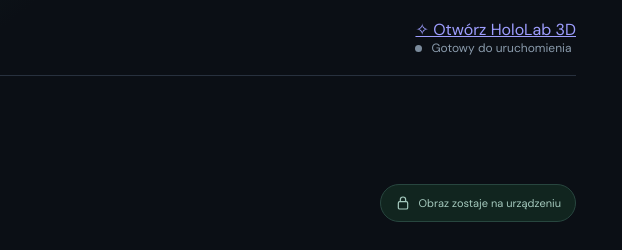
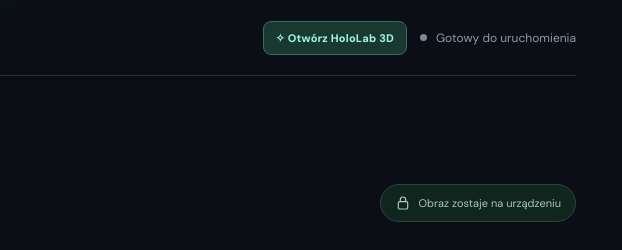
Before and after one commit to michalczaplinski5/pose-tracker, a plain HTML site: page index.html in a window 1280 px wide. Shown: the top 250 px of the page, 658-1280 px from the left. Drawn offline with Linux system fonts and the light colour scheme; no server answers.

Commit message:
Style HoloLab launch link without changing V4 interface

```diff
--- a/styles.css
+++ b/styles.css
@@ -198,3 +198,9 @@ output{color:var(--teal);font-size:11px;font-weight:700;margin-left:4px}
   .gesture-guide{gap:5px}.gesture-guide span{font-size:9px;padding:6px 8px}
   .calibration-overlay p{font-size:11px}
 }
+
+/* HoloLab shortcut — isolated from V4 interactions */
+.header-controls{display:flex;gap:13px;align-items:center}
+.holo-link{color:#9ff4de;background:#19382f;border:1px solid #386c5c;border-radius:8px;padding:9px 12px;text-decoration:none;font-weight:750;font-size:11px;white-space:nowrap;letter-spacing:.2px}
+.holo-link:hover{background:#2c6050;color:#fff}
+@media(max-width:600px){.header-controls{gap:7px}.holo-link{font-size:10px;padding:8px}.header-right{display:none}}
```
